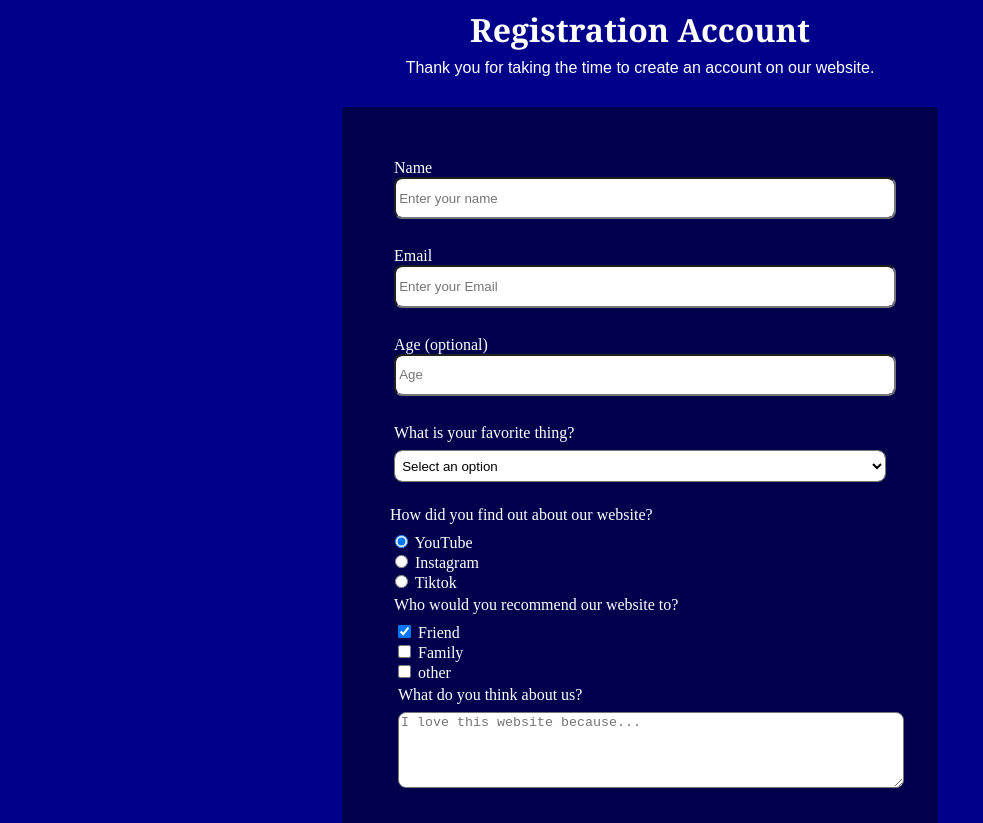
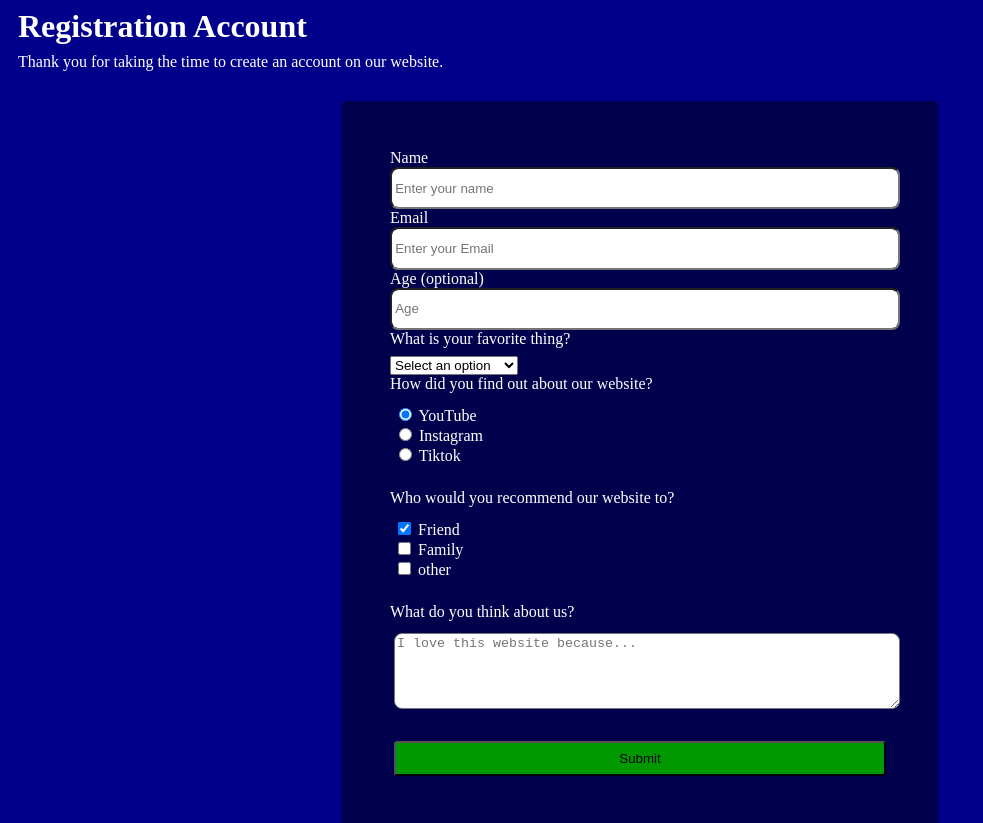
Before and after one commit to Raihanmul/Form-1, a plain HTML site: page index.html in a window 1280 px wide. Shown: the top 823 px of the page, without its empty margins (0-983 px from the left). Drawn offline with Linux system fonts and the light colour scheme.

Commit message:
index.html

```diff
--- a/index.html
+++ b/index.html
@@ -1,39 +1,45 @@
 <!DOCTYPE html>
 <html lang="en">
-  <head>
-    <link rel="stylesheet" href="styles.css">
-    <title>Registration Account</title>
-  </head>
+<head>
+  <meta charset="UTF-8">
+  <meta name="viewport" content="width=device-width, initial-scale=1.0">
+  <link rel="stylesheet" href="/styles.css">
+  <title>Registration Form</title>
+  <link rel="preconnect" href="https://fonts.googleapis.com">
+  <link rel="preconnect" href="https://fonts.gstatic.com" crossorigin>
+  <link href="https://fonts.googleapis.com/css2?family=Oswald:wght@200..700&family=Outfit:wght@100..900&display=swap" rel="stylesheet">
+</head>
 <body>
   <header class="header">
-  <h1 id="title" class="text-center">Registration Account</h1>
-  <p id="description" class="description-center">Thank you for taking the time to create an account on our website.</p>
+  <h1 id="title">Registration Account</h1>
+  <p id="description" class="desc">Thank you for taking the time to create an account on our website.</p>
   </header>
+    <main>
     <form id="survey-form">
-      <div class="form-group">
+      <div class="form-personal">
         <label id="name-label" for="name">Name</label>
         <input class="form-control"id="name" type="text" placeholder="Enter your name" required/>
       </div>
-      <div class="form-group">
+      <div class="form-personal">
         <label id="email-label" for="email">Email</label>
         <input class="form-control" id="email" type="email" placeholder="Enter your Email" required/>
       </div>
-      <div class="form-group">
+      <div class="form-personal">
         <label id="number-label" for="number">Age (optional)</label>
         <input class="form-control" id="number" type="number" placeholder="Age" min="13" max="40"/>
       </div>
-      <div class="form-group">
       <p>What is your favorite thing?</p>
-      <select id="dropdown" name="dropdown" class="form-control" required>
+      <div>
+      <select id="dropdown" name="dropdown"required>
         <option disabled selected value>Select an option</option>
-        <option value="adventure">Adventure</option>
-        <option value="bonus">Bonus</option>
-        <option value="story">Story</option>
-        <option value="gameplay">Gameplay</option>
+        <option value="programing">Programing</option>
+        <option value="multimedia">Multimedia</option>
+        <option value="IoT">IoT</option>
+        <option value="network">Network Engineer</option>
       </select>
       </div>
-      <div class="form-group>">
-        <p>How did you find out about our website?</p>
+      <p>How did you find out about our website?</p>
+      <div class="form-group">
         <div class="sosmed">
         <label>
           <input class="radio" type="radio" name="survey-form" value="YouTube" checked> YouTube
@@ -46,8 +52,8 @@
         </label>
         </div>
       </div>
+      <p>Who would you recommend our website to?</p>
       <div class="form-group">
-        <p>Who would you recommend our website to?</p>
         <div class="sosmed">
         <label>
           <input class="checkbox" type="checkbox" name="survey-form" value="friend" checked> Friend
@@ -58,12 +64,14 @@
         <label>
           <input class="checkbox" type="checkbox" name="survey-form" value="other"> other
         </label>
+        </div>
       </div>
+      <p>What do you think about us?</p>
       <div class="form-group">
-        <p>What do you think about us?</p>
         <textarea class="mind" placeholder="I love this website because..."></textarea>
        </div>
       </div>
       <div class="form-group">
         <input id="submit" type="submit" class="submit-button">
+      </main>
 </html>
```
